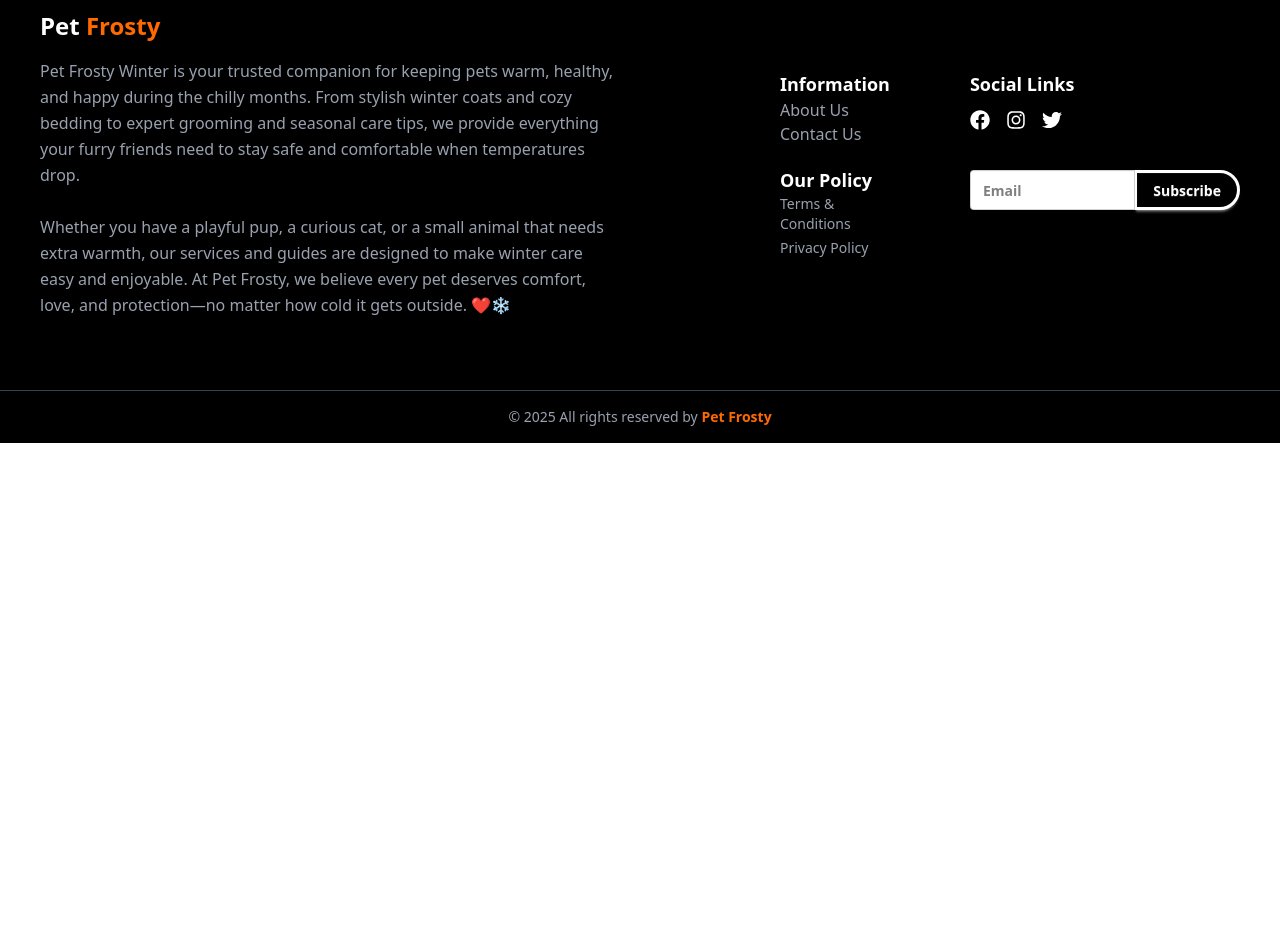
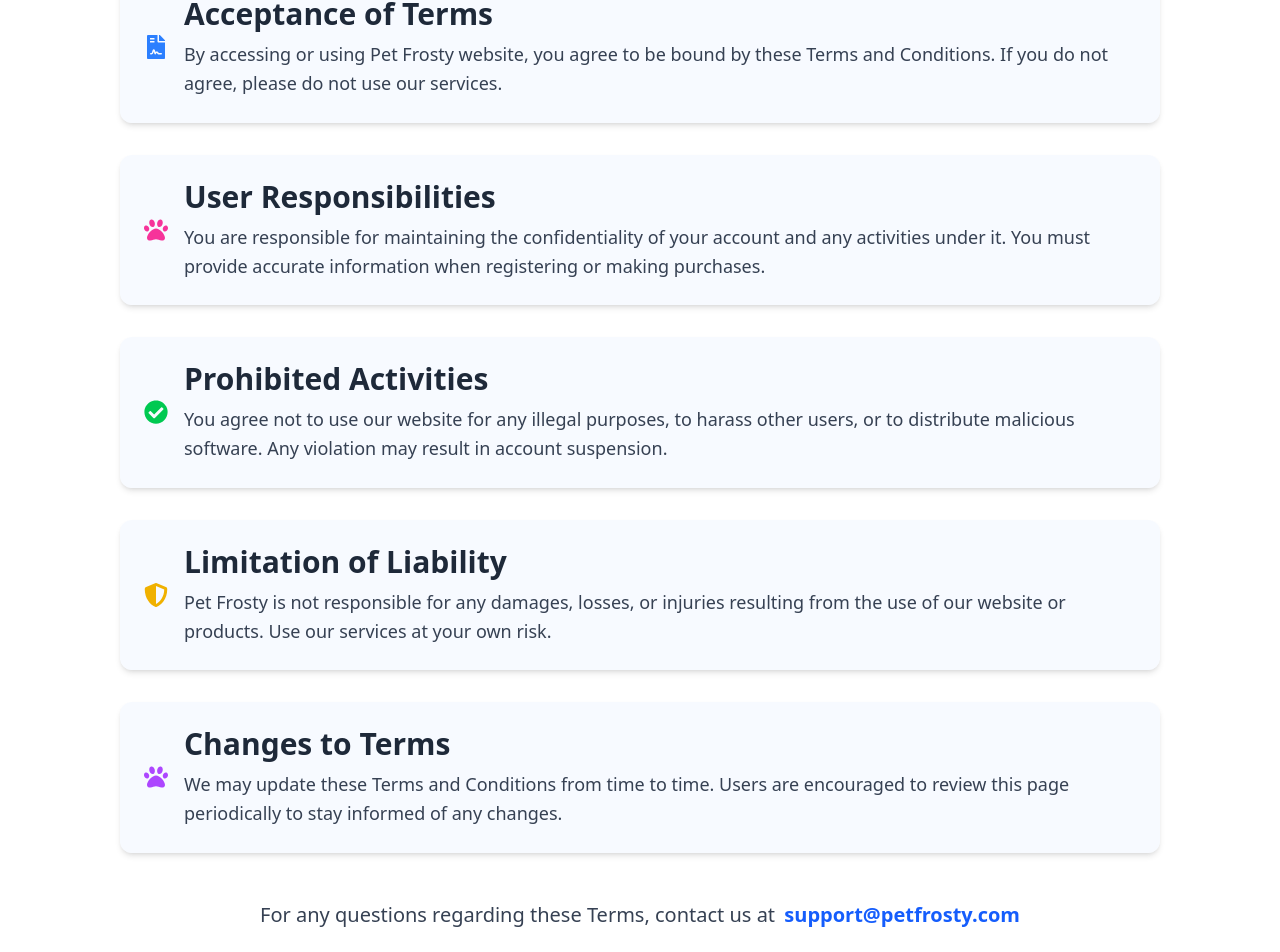
Before and after one commit to sh-shahedul/pet-care-winter, a React (Vite) app: page /terms in a window 1280 px wide. Shown: the part 357-1309 px from the top of the page. Before the commit the page ends 800 px from the top, so only its background shows below. Built offline with nearby package versions, Linux system fonts and the light colour scheme; no server answers.

Commit message:
added term and condition

```diff
--- a/src/Pages/Terms/Terms.jsx
+++ b/src/Pages/Terms/Terms.jsx
@@ -1,11 +1,99 @@
-import React from 'react';
+import React from "react";
+import { motion } from "framer-motion";
+import { FaCheckCircle, FaPaw, FaFileContract, FaShieldAlt } from "react-icons/fa";
 
 const Terms = () => {
-    return (
-        <div>
+  const fadeInUp = (delay = 0) => ({
+    hidden: { opacity: 0, y: 30 },
+    visible: { opacity: 1, y: 0, transition: { duration: 0.6, delay } },
+  });
 
+  const sections = [
+    {
+      icon: <FaFileContract className="text-blue-500 w-6 h-6" />,
+      title: "Acceptance of Terms",
+      content:
+        "By accessing or using Pet Frosty website, you agree to be bound by these Terms and Conditions. If you do not agree, please do not use our services.",
+    },
+    {
+      icon: <FaPaw className="text-pink-500 w-6 h-6" />,
+      title: "User Responsibilities",
+      content:
+        "You are responsible for maintaining the confidentiality of your account and any activities under it. You must provide accurate information when registering or making purchases.",
+    },
+    {
+      icon: <FaCheckCircle className="text-green-500 w-6 h-6" />,
+      title: "Prohibited Activities",
+      content:
+        "You agree not to use our website for any illegal purposes, to harass other users, or to distribute malicious software. Any violation may result in account suspension.",
+    },
+    {
+      icon: <FaShieldAlt className="text-yellow-500 w-6 h-6" />,
+      title: "Limitation of Liability",
+      content:
+        "Pet Frosty is not responsible for any damages, losses, or injuries resulting from the use of our website or products. Use our services at your own risk.",
+    },
+    {
+      icon: <FaPaw className="text-purple-500 w-6 h-6" />,
+      title: "Changes to Terms",
+      content:
+        "We may update these Terms and Conditions from time to time. Users are encouraged to review this page periodically to stay informed of any changes.",
+    },
+  ];
+
+  return (
+    <div className=" py-12 px-4 md:px-20">
+      <motion.div
+        initial="hidden"
+        animate="visible"
+        variants={fadeInUp()}
+        className="max-w-screen-2xl mx-auto px-10  rounded-3xl"
+      >
+        {/* Header */}
+        <h1 className="text-3xl md:text-5xl font-extrabold text-center text-gray-700 mb-12">
+          🐾 Terms & Conditions 🐾
+        </h1>
+
+        <p className="text-gray-700 mb-10 text-lg md:text-xl text-center leading-relaxed">
+          Welcome to <span className="text-orange-600 font-bold">Pet Frosty</span>. Please read these Terms and Conditions carefully before using our website or purchasing products. By using our services, you agree to these terms.
+        </p>
+
+        {/* Sections */}
+        <div className="space-y-8">
+          {sections.map((section, idx) => (
+            <motion.div
+              key={idx}
+              initial={{ opacity: 0, x: -50 }}
+              animate={{ opacity: 1, x: 0 }}
+              transition={{ duration: 0.6, delay: idx * 0.2 }}
+              className="flex flex-col md:flex-row items-start md:items-center gap-4 bg-blue-50/50 p-6 rounded-xl shadow-md hover:shadow-lg transition"
+            >
+              <div className="flex-shrink-0">{section.icon}</div>
+              <div>
+                <h2 className="text-2xl md:text-3xl font-semibold text-gray-800 mb-2">
+                  {section.title}
+                </h2>
+                <p className="text-gray-700 text-lg leading-relaxed">{section.content}</p>
+              </div>
+            </motion.div>
+          ))}
         </div>
-    );
+
+        {/* Contact */}
+        <motion.p
+          initial={{ opacity: 0 }}
+          animate={{ opacity: 1 }}
+          transition={{ duration: 0.6, delay: sections.length * 0.2 }}
+          className="text-gray-700 mt-12 text-center text-lg md:text-xl"
+        >
+          For any questions regarding these Terms, contact us at{" "}
+          <span className="text-blue-600 font-bold ml-1">
+            support@petfrosty.com
+          </span>
+        </motion.p>
+      </motion.div>
+    </div>
+  );
 };
 
 export default Terms;
```
